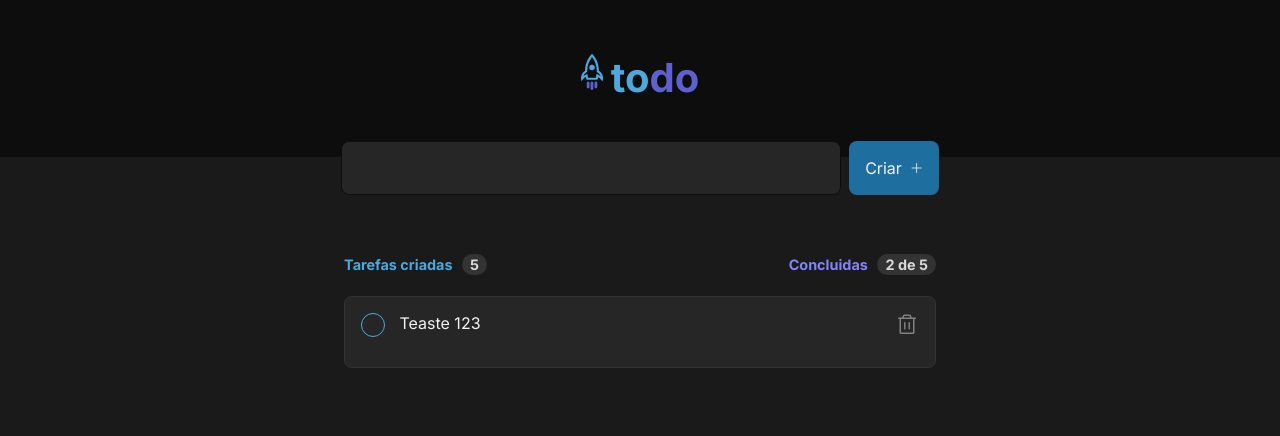
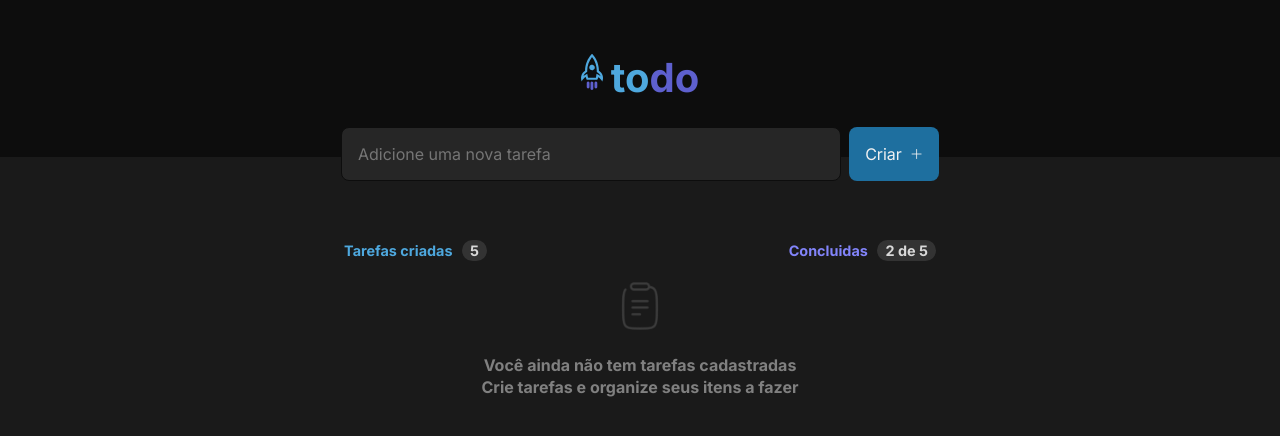
Before and after one commit to IgorGuariroba/toDoList, a React (Vite) app: page / in a window 1280 px wide. Shown: the top 436 px of the page. Built offline with nearby package versions, Linux system fonts and the light colour scheme.

Commit message:
Contabilizar tarefas

```diff
--- a/src/App.module.css
+++ b/src/App.module.css
@@ -3,7 +3,7 @@
   justify-content: center;
   gap: 0.5rem;
 
-  margin-top: calc(0px - 0.6rem - 6px);
+  margin-top: calc(0px - 1.5rem - 6px);
   margin-bottom: 3.68rem;
 }
 
@@ -14,6 +14,8 @@
   border: 1px solid var(--gray-700);
   box-sizing: border-box;
   border-radius: 8px;
+  padding: 1rem;
+  color: var(--gray-100);
 }
 
 .criar {
@@ -29,3 +31,82 @@
   gap: 0.5rem;
   border: none;
 }
+
+.article {
+  display: flex;
+  justify-content: center;
+}
+
+.contentTarefa {
+  align-items: flex-start;
+  width: 36.99rem;
+}
+
+.info {
+  display: flex;
+  justify-content: space-between;
+  font-weight: bold;
+  font-size: 0.9rem;
+}
+
+
+.created {
+  display: flex;
+  align-items: center;
+  gap: 0.6rem;
+  color: var(--blue-200);
+}
+
+.created span {
+  background: var(--gray-400);
+  color: var(--gray-200);
+  padding: 2px 8px;
+  border-radius: 999px;
+}
+
+.concluded {
+  display: flex;
+  align-items: center;
+  gap: 0.6rem;
+  color: var(--purple-200);
+}
+
+.concluded>span {
+  background: var(--gray-400);
+  color: var(--gray-200);
+  padding: 2px 8px;
+  border-radius: 999px;
+}
+
+.tasks {
+  margin-top: 1.3rem;
+  display: flex;
+  flex-direction: column;
+  align-items: flex-stretch;
+  gap: 1.4rem;
+}
+
+.zeroTask img {
+  width: 3rem;
+  height: 3rem;
+  display: block;
+  margin-bottom: 1.5rem;
+}
+
+.zeroTask {
+  display: flex;
+  flex-direction: column;
+  justify-content: center;
+  align-items: center;
+  text-align: justify;
+  font-size: 1rem;
+}
+
+.zeroTask p {
+  font-family: 'Inter';
+  font-style: normal;
+  font-weight: 700;
+  font-size: 16px;
+  line-height: 140%;
+  color: var(--gray-300);
+}
--- a/src/App.tsx
+++ b/src/App.tsx
@@ -1,26 +1,116 @@
-import { useState } from 'react'
+import { ChangeEvent, FormEvent, InvalidEvent, useState } from 'react'
 import { Header } from './Header'
 import { Plus } from "phosphor-react";
 
+import taskImg from './assets/Clipboard.png';
 import style from './App.module.css';
 import { Tasks } from './Tasks';
 
+interface Tasks {
+  id: string
+  content: string
+}
 
 function App() {
+
+  const [tasks, settasks] = useState([{
+    id: '',
+    content: ''
+  }
+  ])
+
+  const [task, setNewTask] = useState('');
+
+  function handleCreateNewTask(event: FormEvent) {
+    event.preventDefault();
+
+    settasks([...tasks, { id: task, content: task }]);
+    setNewTask('')
+  }
+
+  function handleNewTaskChange(event: ChangeEvent<HTMLInputElement>) {
+    event.target.setCustomValidity('')
+
+    setNewTask(event.target.value);
+  }
+
+  function handleNewTaskIvalid(event: InvalidEvent<HTMLInputElement>) {
+    event.target.setCustomValidity('Inclua um nova tafera')
+  }
+
+  function calcTasks() {
+    const countertask = tasks.reduce((total, task) => {
+      if (task.id != '') {
+        return total += 1;
+      }
+      return 0;
+    }, 0)
+
+    console.log(countertask);
+    return countertask;
+  }
+
   return (
     <div>
       <Header />
       <main>
-        <div className={style.search} >
-          <input type="text" />
-          <button className={style.criar}>
-            Criar
-            <Plus size={16} />
+        <form onSubmit={handleCreateNewTask}>
+          <div className={style.search} >
+            <input
+              placeholder='Adicione uma nova tarefa'
+              type="text"
+              value={task}
+              onChange={handleNewTaskChange}
+              onInvalid={handleNewTaskIvalid}
+              required
+            />
+
+            <button
+              type='submit'
+              className={style.criar}>
+              Criar
+              <Plus size={16} />
             </button>
-        </div>
+          </div>
+        </form>
 
-        <Tasks />
+        <article className={style.article}>
+          <div className={style.contentTarefa}>
+            <header className={style.info}>
+              <div>
+                <p className={style.created}>Tarefas criadas <span>5</span></p>
+              </div>
+              <div>
+                <p className={style.concluded}>Concluidas <span>2 de 5</span></p>
+              </div>
+            </header>
 
+            <div className={style.tasks}>
+              {
+                tasks.map(newtask => {
+                  if (newtask.id !== '') {
+                    return (<Tasks
+                      key={newtask.id}
+                      content={newtask.content}
+                      id={newtask.id}
+                    />)
+                  }
+                })
+              }
+
+              {
+                calcTasks() <= 0 ? <div className={style.zeroTask}>
+                  <img src={taskImg} alt="icon de tarefa" />
+                  <p>Você ainda não tem tarefas cadastradas </p>
+                  <p>Crie tarefas e organize seus itens a fazer</p>
+                </div> : ''
+              }
+
+            </div>
+
+          </div>
+
+        </article>
       </main>
 
     </div>
--- a/src/Tasks.module.css
+++ b/src/Tasks.module.css
@@ -1,56 +1,3 @@
-.article {
-  display: flex;
-  justify-content: center;
-}
-
-.content {
-  align-items: flex-start;
-  width: 36.99rem;
-}
-
-.info {
-  display: flex;
-  justify-content: space-between;
-  font-weight: bold;
-  font-size: 0.9rem;
-}
-
-.created {
-  display: flex;
-  align-items: center;
-  gap: 0.6rem;
-  color: var(--blue-200);
-}
-
-.created span {
-  background: var(--gray-400);
-  color: var(--gray-200);
-  padding: 2px 8px;
-  border-radius: 999px;
-}
-
-.concluded {
-  display: flex;
-  align-items: center;
-  gap: 0.6rem;
-  color: var(--purple-200);
-}
-
-.concluded>span {
-  background: var(--gray-400);
-  color: var(--gray-200);
-  padding: 2px 8px;
-  border-radius: 999px;
-}
-
-.tasks {
-  margin-top: 1.3rem;
-  display: flex;
-  flex-direction: column;
-  align-items: flex-stretch;
-  gap: 1.4rem;
-}
-
 .task {
   background: var(--gray-500);
   display: flex;
@@ -120,28 +67,3 @@
   text-decoration: line-through;
   color: var(--gray-300);
 }
-
-.zeroTask img {
-  width: 3rem;
-  height: 3rem;
-  display: block;
-  margin-bottom: 1.5rem;
-}
-
-.zeroTask {
-  display: flex;
-  flex-direction: column;
-  justify-content: center;
-  align-items: center;
-  text-align: justify;
-  font-size: 1rem;
-}
-
-.zeroTask p {
-  font-family: 'Inter';
-  font-style: normal;
-  font-weight: 700;
-  font-size: 16px;
-  line-height: 140%;
-  color: var(--gray-300);
-}
--- a/src/Tasks.tsx
+++ b/src/Tasks.tsx
@@ -1,45 +1,23 @@
 import { Trash } from 'phosphor-react';
 import style from './Tasks.module.css';
 
-import taskImg from './assets/Clipboard.png';
-import { useState } from 'react';
-
-export function Tasks() {
-  const [showElement, setShowElement] = useState(false)
-  return (
-    <article className={style.article}>
-      <div className={style.content}>
-        <header className={style.info}>
-          <div>
-            <p className={style.created}>Tarefas criadas <span>5</span></p>
-          </div>
-          <div>
-            <p className={style.concluded}>Concluidas <span>2 de 5</span></p>
-          </div>
-        </header>
-
-        <div className={style.tasks}>
-          <section className={style.task}>
-            <div>
-              <input type="checkbox" name="" id="" />
-              <span className={style.input}>&#10004;</span>
-              <p>Teaste 123</p>
-            </div>
-            <button><Trash size={24} /></button>
-          </section>
-          {
-            showElement ? <div className={style.zeroTask}>
-              <img src={taskImg} alt="icon de tarefa" />
-              <p>Você ainda não tem tarefas cadastradas </p>
-              <p>Crie tarefas e organize seus itens a fazer</p>
-            </div> : ''
-          }
 
 
-        </div>
+interface TaskProps {
+  id: string;
+  content: string;
+}
+export function Tasks({ content, id }: TaskProps) {
+  const istarefa = content != undefined;
 
+  return (
+    <section className={style.task}>
+      <div>
+        <input type="checkbox" name="" id={id} />
+        <span className={style.input}>&#10004;</span>
+        <p>{content}</p>
       </div>
-
-    </article>
+      <button><Trash size={24} /></button>
+    </section>
   )
 }
```
